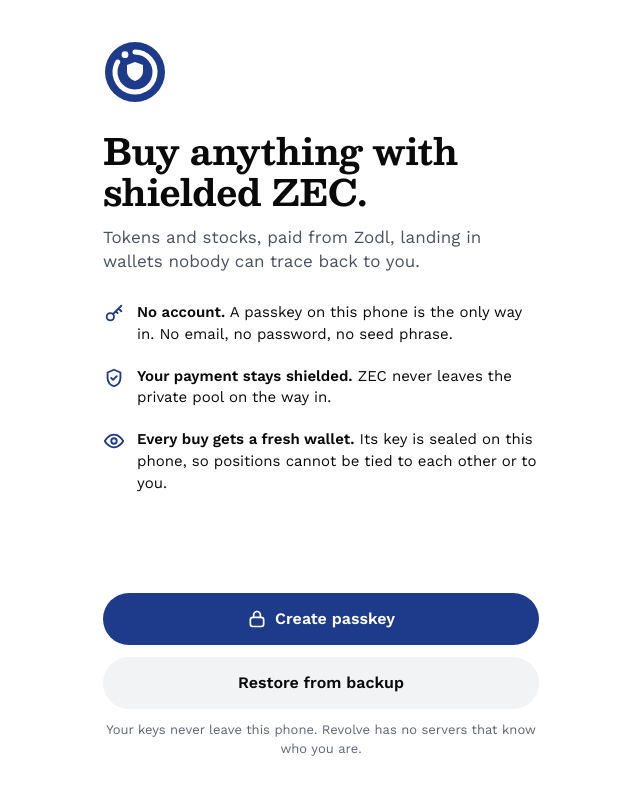
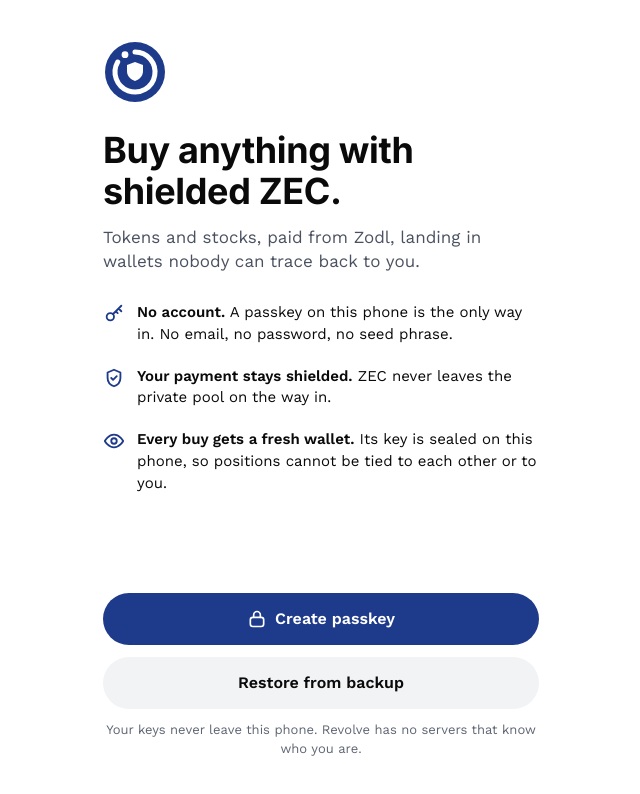
Before and after one commit to UEddy/revolve, a React (Vite) app in the folder app/: page / in a window 1280 px wide. Shown: the top 794 px of the page, without its empty margins (319-959 px from the left). Built offline with nearby package versions, Linux system fonts and the light colour scheme; no server answers.

Commit message:
app: display font Besley -> Inter (bundled via @fontsource/inter 5.3.0, self-hosted, nothing from Google); Spike B headings to system sans

```diff
--- a/app/package.json
+++ b/app/package.json
@@ -15,7 +15,7 @@
     "test": "node --test \"src/**/*.test.ts\" build-env.test.ts build-dist.test.ts"
   },
   "dependencies": {
-    "@fontsource/besley": "5.3.0",
+    "@fontsource/inter": "5.3.0",
     "@fontsource/work-sans": "5.3.0",
     "@noble/curves": "2.4.0",
     "@scure/base": "2.4.0",
--- a/app/public/spike-b.css
+++ b/app/public/spike-b.css
@@ -11,8 +11,8 @@
   * { box-sizing: border-box; }
   body { margin: 0; background: var(--bg); color: var(--ink); font: 15px/1.45 system-ui, sans-serif; }
   main { max-width: 560px; margin: 0 auto; padding: 20px 16px 64px; }
-  h1 { font: 700 26px/1.2 Georgia, serif; margin: 8px 0 4px; }
-  h2 { font: 700 19px/1.25 Georgia, serif; margin: 0 0 8px; }
+  h1 { font: 700 26px/1.2 system-ui, sans-serif; margin: 8px 0 4px; }
+  h2 { font: 700 19px/1.25 system-ui, sans-serif; margin: 0 0 8px; }
   p.lead { color: var(--muted); margin: 0 0 20px; }
   section { background: var(--card); border: 1px solid var(--line); border-radius: 18px; padding: 16px; margin-bottom: 16px; }
   button, a.btn { display: block; width: 100%; text-align: center; font: 600 15px system-ui, sans-serif; padding: 13px 14px;
--- a/app/src/main.tsx
+++ b/app/src/main.tsx
@@ -1,6 +1,6 @@
 import { StrictMode } from "react";
 import { createRoot } from "react-dom/client";
-import "@fontsource/besley/700.css";
+import "@fontsource/inter/700.css";
 import "@fontsource/work-sans/400.css";
 import "@fontsource/work-sans/600.css";
 import "./theme.css";
--- a/app/src/styles.css
+++ b/app/src/styles.css
@@ -1,8 +1,8 @@
-/* Revolve. Layout, type and components. Colours come only from the tokens
+/* Revolve. Layout, type (Inter for display, Work Sans for body, both bundled) and components. Colours come only from the tokens
    in theme.css: no colour values here. */
 
 :root {
-  --display: "Besley", Georgia, serif;
+  --display: "Inter", system-ui, sans-serif;
   --body: "Work Sans", system-ui, sans-serif;
   --mono: ui-monospace, "SF Mono", Menlo, monospace;
 
```
Also changed, not shown: 1 other file (tests, documents, lock files or other folders).
